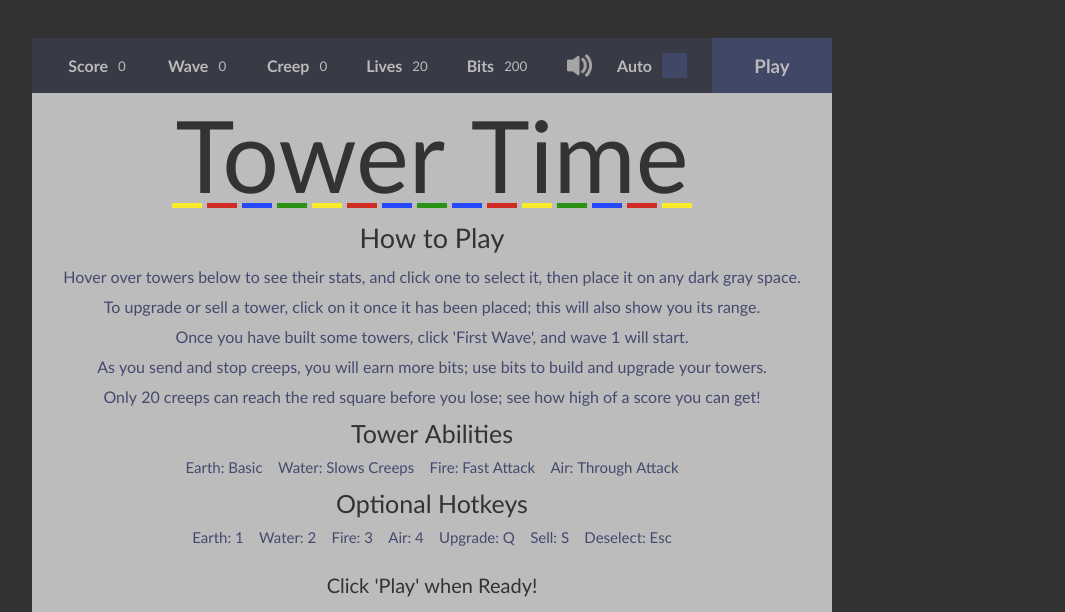
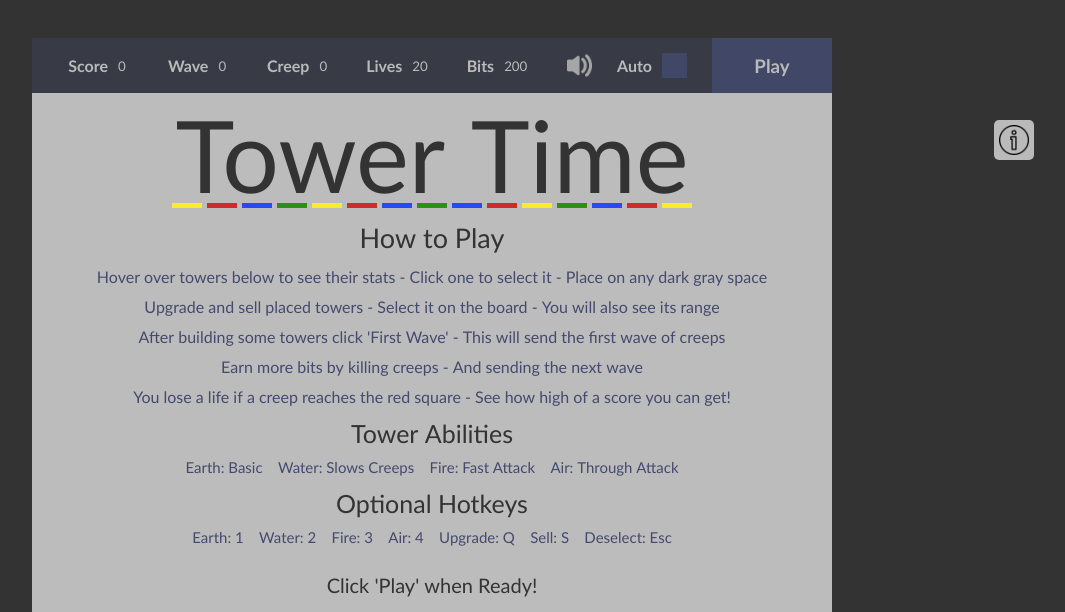
Before and after one commit to ahrampy/tower-time, a PHP site: page / in a window 1280 px wide. Shown: the top 612 px of the page, without its empty margins (208-1273 px from the left). Run offline with PHP 8.4, Linux system fonts and the light colour scheme.

Commit message:
Add info window

```diff
--- a/home.html
+++ b/home.html
@@ -8,6 +8,7 @@
         <script src="./js/tower.js"></script>
         <script src="./js/attack.js"></script>
         <script src="./js/creep.js"></script>
+        <script src="./js/tutorial.js"></script>
         <link rel="stylesheet" type="text/css" href="./main.css">
     </head>
     <body>
@@ -63,6 +64,11 @@
                     </div>
                 </div>
         </div>
+        <div id="tutorial-window">
+            <div class="info-icon">
+                <img src="./images/info.png" alt="">
+            </div>
+        </div>
         <footer id="footer">
             <span>created by <a target="_blank" href="https://www.ahrampy.com/">Adrian Rampy</a></span>
             <span class="git"><a target="_blank" href="https://github.com/ahrampy/tower-time">
--- a/js/attack.js
+++ b/js/attack.js
@@ -1,4 +1,4 @@
-'use strict'
+'use strict';
 
 class Attack {
     constructor(location, angle, atkImg, type, damage, speed) {
--- a/js/cell.js
+++ b/js/cell.js
@@ -1,4 +1,4 @@
-'use strict'
+'use strict';
 
 class Cell{
     constructor(game, id, col, row) {
--- a/js/creep.js
+++ b/js/creep.js
@@ -1,4 +1,4 @@
-'use strict'
+'use strict';
 
 class Creep {
     constructor(location, multiplier) {
--- a/js/game.js
+++ b/js/game.js
@@ -1,4 +1,4 @@
-'use strict'
+'use strict';
 
 window.addEventListener('load', init, false);
 
@@ -782,11 +782,11 @@ class Game {
             this.context.fillText("How to Play", 400, 155)
             this.context.font = "16px Trebuchet MS";
             this.context.fillStyle = "rgba(68, 74, 110, 1)";
-            this.context.fillText("Hover over towers below to see their stats, and click one to select it, then place it on any dark gray space.", 400, 190);
-            this.context.fillText("To upgrade or sell a tower, click on it once it has been placed; this will also show you its range.", 400, 220);
-            this.context.fillText("Once you have built some towers, click 'First Wave', and wave 1 will start." , 400, 250);
-            this.context.fillText("As you send and stop creeps, you will earn more bits; use bits to build and upgrade your towers." , 400, 280);
-            this.context.fillText("Only 20 creeps can reach the red square before you lose; see how high of a score you can get!" , 400, 310);
+            this.context.fillText("Hover over towers below to see their stats - Click one to select it - Place on any dark gray space", 400, 190);
+            this.context.fillText("Upgrade and sell placed towers - Select it on the board - You will also see its range", 400, 220);
+            this.context.fillText("After building some towers click 'First Wave' - This will send the first wave of creeps" , 400, 250);
+            this.context.fillText("Earn more bits by killing creeps - And sending the next wave" , 400, 280);
+            this.context.fillText("You lose a life if a creep reaches the red square - See how high of a score you can get!" , 400, 310);
             this.context.font = "25px Trebuchet MS";
             this.context.fillStyle = "#333";
             this.context.fillText("Tower Abilities", 400, 350);
--- a/js/tower.js
+++ b/js/tower.js
@@ -1,4 +1,4 @@
-'use strict'
+'use strict';
 
 class Tower{
     constructor(cost, upgrade, img, atkImg, type, range, damage, cooldown, speed) {
--- /dev/null
+++ b/js/tutorial.js
@@ -0,0 +1,6 @@
+'use strict';
+
+
+
+var tutorial = document.getElementById('tutorial-window');
+var text = document.createElement('div');
--- a/js/vector.js
+++ b/js/vector.js
@@ -1,4 +1,4 @@
-'use strict'
+'use strict';
 
 class Vector {
     constructor(x,y) {
--- a/main.css
+++ b/main.css
@@ -23,6 +23,27 @@ body:hover {
 
 #holder h1 {
     color: rgb(187, 186, 186);
+}
+
+#tutorial-window {
+    position: absolute;
+    display: flex;
+    padding: 5px;
+    top: 15%;
+    right: 3%;
+    background-color: rgb(187, 186, 186);
+    border-radius: 5px;
+    z-index: -1;
+}
+
+.tutorial-info {
+    height: 460px;
+    width: 200px;
+}
+
+.info-icon img {
+    width: 30px;
+    height: 30px;
 }
 
 #game-controls {
```
Also changed, not shown: images/info.png (added).
